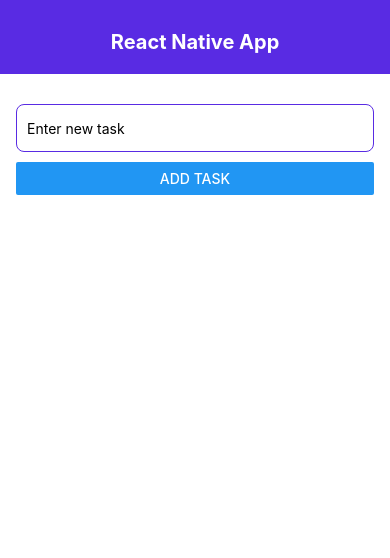
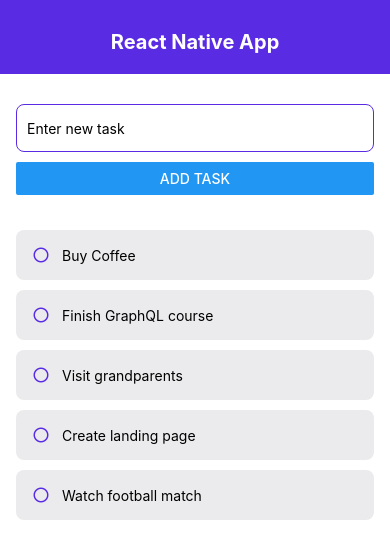
Before and after one commit to tundeph/rev-mobile-app, a React Native app: screen / in a window 390 px wide. Shown: the top 558 px of the page. Built offline with nearby package versions, Linux system fonts and the light colour scheme.

Commit message:
Update Todos.js

```diff
--- a/pages/todos/Todos.js
+++ b/pages/todos/Todos.js
@@ -7,10 +7,12 @@ import List from "./components/List"
 import AddTask from "./components/AddTask"
 
 const Container = styled(View)`
+	flex: 1;
 	width: 100%;
 `
 
 const Body = styled(View)`
+	flex: 1;
 	padding: 10px 16px;
 `
 
```
